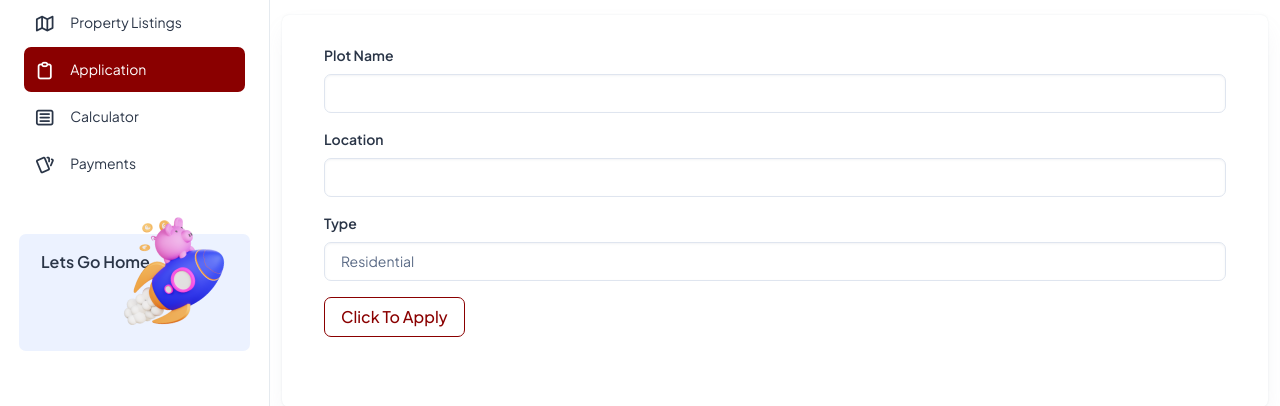
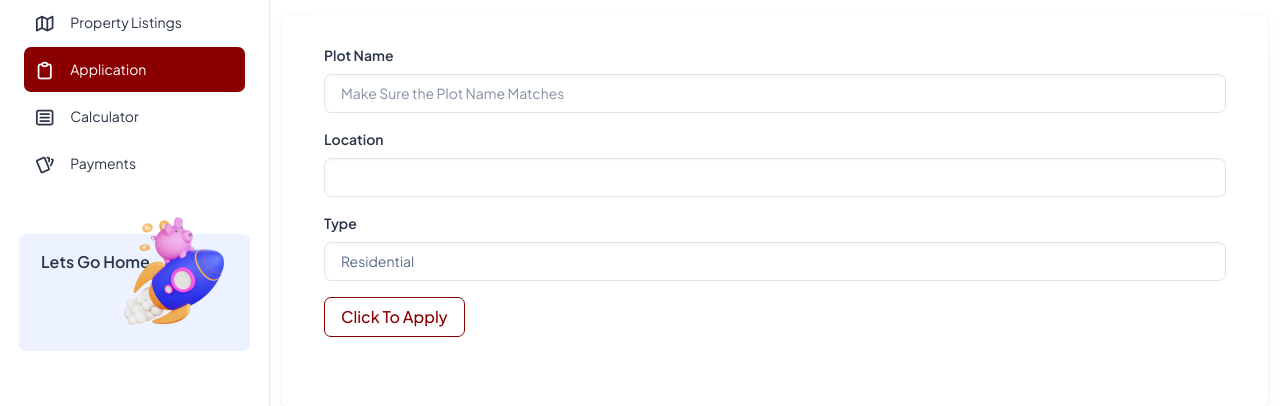
Before and after one commit to bckyrd-io/real-estate-ms-php, a PHP site: page /real-estate/plots__application.php in a window 1280 px wide. Shown: the part 70-476 px from the top of the page. Run offline with PHP 8.4, Linux system fonts and the light colour scheme; the visitor is signed in with stand-in values (Sample User, id 1); data that the repository does not hold is empty.

Commit message:
Update plots__application.php

```diff
--- a/plots__application.php
+++ b/plots__application.php
@@ -187,7 +187,7 @@ if (isset($_POST['apply'])) {
                             <form action="" method="post" enctype="multipart/form-data">
                                 <div class="mb-3">
                                     <label for="exampleInputtext1" class="form-label">Plot Name</label>
-                                    <input type="text" name="plot_name" class="form-control" id="exampleInputtext1" aria-describedby="textHelp" required>
+                                    <input type="text" name="plot_name" class="form-control" id="exampleInputtext1" aria-describedby="textHelp" placeholder="Make Sure the Plot Name Matches" required>
                                 </div>
 
                                 <div class="mb-3">
```
